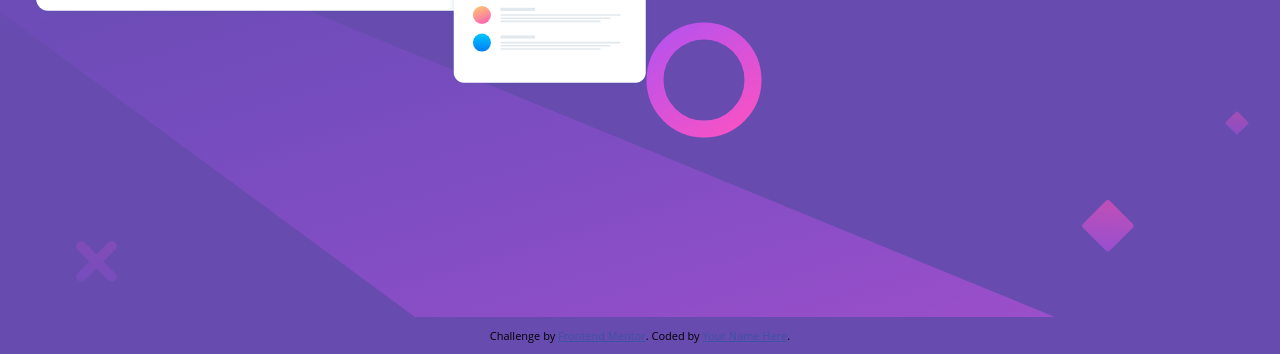
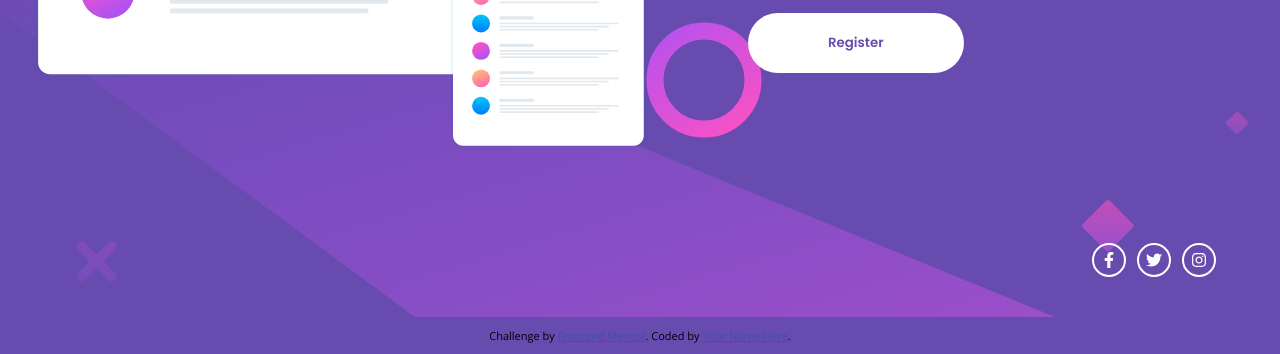
Before and after one commit to ra-y-oo/huddle-landing-page-with-single-introductory-section-master, a plain HTML site: page index.html in a window 1280 px wide. Shown: the part 483-837 px from the top of the page. Drawn offline with nearby package versions, Linux system fonts and the light colour scheme.

Commit message:
Add icons

```diff
--- a/index.html
+++ b/index.html
@@ -3,7 +3,12 @@
 <head>
   <meta charset="UTF-8">
   <meta name="viewport" content="width=device-width, initial-scale=1.0"> <!-- displays site properly based on user's device -->
-
+<link rel="preconnect" href="https://fonts.googleapis.com">
+<link rel="preconnect" href="https://fonts.gstatic.com" crossorigin>
+<link href="https://fonts.googleapis.com/css2?family=Open+Sans&display=swap" rel="stylesheet">
+  <link rel="preconnect" href="https://fonts.googleapis.com">
+  <link rel="preconnect" href="https://fonts.gstatic.com" crossorigin>
+  <link href="https://fonts.googleapis.com/css2?family=Poppins:wght@400;600&display=swap" rel="stylesheet">
   <link rel="icon" type="image/png" sizes="32x32" href="./images/favicon-32x32.png">
   <link rel="stylesheet" href="style.css">
 
@@ -36,13 +41,13 @@
   </div>
   <div class="icons">
     <div class="icon">
-
+      <svg xmlns="http://www.w3.org/2000/svg" height="1em" viewBox="0 0 320 512"><!--! Font Awesome Free 6.4.0 by @fontawesome - https://fontawesome.com License - https://fontawesome.com/license (Commercial License) Copyright 2023 Fonticons, Inc. --><style>svg{fill:#ffffff}</style><path d="M279.14 288l14.22-92.66h-88.91v-60.13c0-25.35 12.42-50.06 52.24-50.06h40.42V6.26S260.43 0 225.36 0c-73.22 0-121.08 44.38-121.08 124.72v70.62H22.89V288h81.39v224h100.17V288z"/></svg>
     </div>
     <div class="icon">
-
+      <svg xmlns="http://www.w3.org/2000/svg" height="1em" viewBox="0 0 512 512"><!--! Font Awesome Free 6.4.0 by @fontawesome - https://fontawesome.com License - https://fontawesome.com/license (Commercial License) Copyright 2023 Fonticons, Inc. --><style>svg{fill:#ffffff}</style><path d="M459.37 151.716c.325 4.548.325 9.097.325 13.645 0 138.72-105.583 298.558-298.558 298.558-59.452 0-114.68-17.219-161.137-47.106 8.447.974 16.568 1.299 25.34 1.299 49.055 0 94.213-16.568 130.274-44.832-46.132-.975-84.792-31.188-98.112-72.772 6.498.974 12.995 1.624 19.818 1.624 9.421 0 18.843-1.3 27.614-3.573-48.081-9.747-84.143-51.98-84.143-102.985v-1.299c13.969 7.797 30.214 12.67 47.431 13.319-28.264-18.843-46.781-51.005-46.781-87.391 0-19.492 5.197-37.36 14.294-52.954 51.655 63.675 129.3 105.258 216.365 109.807-1.624-7.797-2.599-15.918-2.599-24.04 0-57.828 46.782-104.934 104.934-104.934 30.213 0 57.502 12.67 76.67 33.137 23.715-4.548 46.456-13.32 66.599-25.34-7.798 24.366-24.366 44.833-46.132 57.827 21.117-2.273 41.584-8.122 60.426-16.243-14.292 20.791-32.161 39.308-52.628 54.253z"/></svg>
     </div>
     <div class="icon">
-
+      <svg xmlns="http://www.w3.org/2000/svg" height="1em" viewBox="0 0 448 512"><!--! Font Awesome Free 6.4.0 by @fontawesome - https://fontawesome.com License - https://fontawesome.com/license (Commercial License) Copyright 2023 Fonticons, Inc. --><style>svg{fill:#ffffff}</style><path d="M224.1 141c-63.6 0-114.9 51.3-114.9 114.9s51.3 114.9 114.9 114.9S339 319.5 339 255.9 287.7 141 224.1 141zm0 189.6c-41.1 0-74.7-33.5-74.7-74.7s33.5-74.7 74.7-74.7 74.7 33.5 74.7 74.7-33.6 74.7-74.7 74.7zm146.4-194.3c0 14.9-12 26.8-26.8 26.8-14.9 0-26.8-12-26.8-26.8s12-26.8 26.8-26.8 26.8 12 26.8 26.8zm76.1 27.2c-1.7-35.9-9.9-67.7-36.2-93.9-26.2-26.2-58-34.4-93.9-36.2-37-2.1-147.9-2.1-184.9 0-35.8 1.7-67.6 9.9-93.9 36.1s-34.4 58-36.2 93.9c-2.1 37-2.1 147.9 0 184.9 1.7 35.9 9.9 67.7 36.2 93.9s58 34.4 93.9 36.2c37 2.1 147.9 2.1 184.9 0 35.9-1.7 67.7-9.9 93.9-36.2 26.2-26.2 34.4-58 36.2-93.9 2.1-37 2.1-147.8 0-184.8zM398.8 388c-7.8 19.6-22.9 34.7-42.6 42.6-29.5 11.7-99.5 9-132.1 9s-102.7 2.6-132.1-9c-19.6-7.8-34.7-22.9-42.6-42.6-11.7-29.5-9-99.5-9-132.1s-2.6-102.7 9-132.1c7.8-19.6 22.9-34.7 42.6-42.6 29.5-11.7 99.5-9 132.1-9s102.7-2.6 132.1 9c19.6 7.8 34.7 22.9 42.6 42.6 11.7 29.5 9 99.5 9 132.1s2.7 102.7-9 132.1z"/></svg>
     </div>
   </div>
   </main>
--- a/style.scss
+++ b/style.scss
@@ -20,6 +20,7 @@ main{
 }
 h1{
     font-family: 'Poppins', sans-serif;
+    font-weight: 600;
 }
 .logo-container{
     margin: 0 1rem;
@@ -33,7 +34,7 @@ h1{
     }
 }
 .flex{
-    padding: 30px;
+    padding:2rem 2rem 0;
     text-align: center;
     color: white;
     margin: 50px auto;
@@ -43,12 +44,27 @@ h1{
     button{
         background: white;
         color: var(--clr-violet);
+        font-family: 'Poppins';
+        font-weight: 600;
         padding: 20px 80px;
         border: none;
         border-radius: 2rem;
     }
     .right{
         padding-top: 50px;
+    }
+}
+.icons{
+    display: flex;
+    gap: .7rem;
+    justify-content: space-between;
+    .icon{
+        border: solid white 2px;
+        border-radius: 50%;
+        height: 30px;
+        width: 30px;
+        display: grid;
+        place-items: center;
     }
 }
 
@@ -68,4 +84,9 @@ h1{
             max-width: 500px;
         }
     }
+    .icons{
+        position: absolute;
+        bottom: 5%;
+        right: 5%;
+    }
 }
```
Also changed, not shown: style.css, 1 other file.
